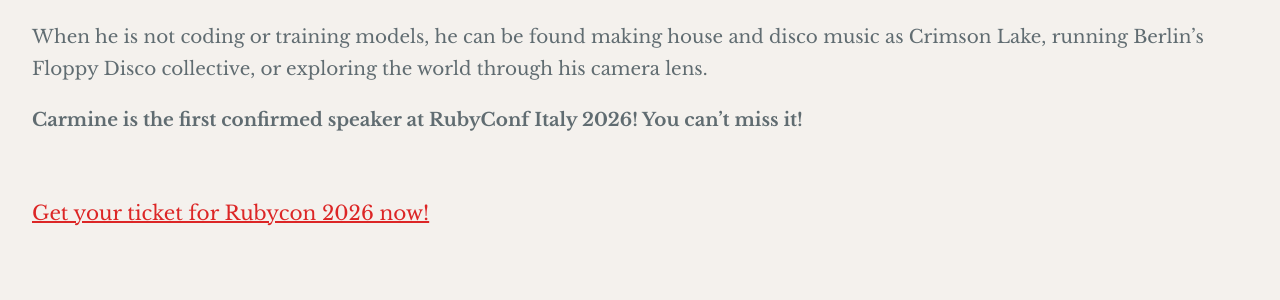
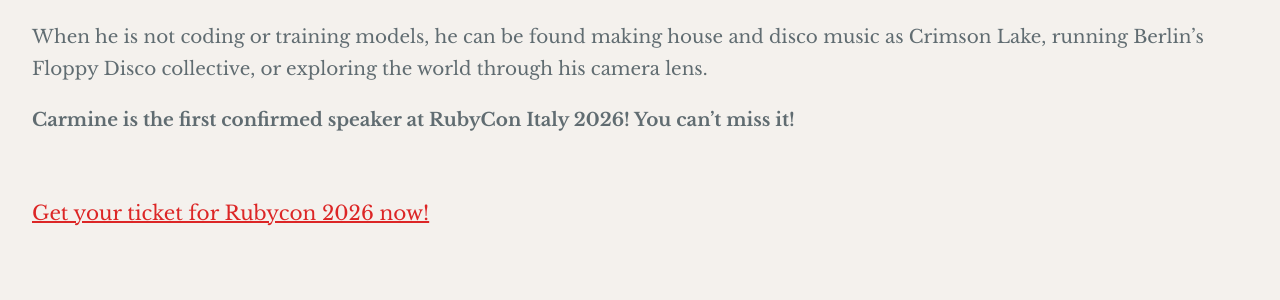
Before and after one commit to palladius/rubycon.it, a Jekyll site: the page built from rubycon.it/_posts/2025-10-28-carmine-paolino-speaker.md, in a window 1280 px wide and 900 px high, scrolled down 918 px. Shown: the part 152-452 px from the top of the window. Built offline with Jekyll 4.4.1, drawn with Linux system fonts in a browser that asks for light colours; nearby versions of some CDN libraries.

```diff
--- a/rubycon.it/_posts/2025-10-28-carmine-paolino-speaker.md
+++ b/rubycon.it/_posts/2025-10-28-carmine-paolino-speaker.md
@@ -16,4 +16,4 @@
 
 When he is not coding or training models, he can be found making house and disco music as Crimson Lake, running Berlin’s Floppy Disco collective, or exploring the world through his camera lens.
 
-<b>Carmine is the first confirmed speaker at RubyConf Italy 2026! You can't miss it!</b>
+<b>Carmine is the first confirmed speaker at RubyCon Italy 2026! You can't miss it!</b>
```
